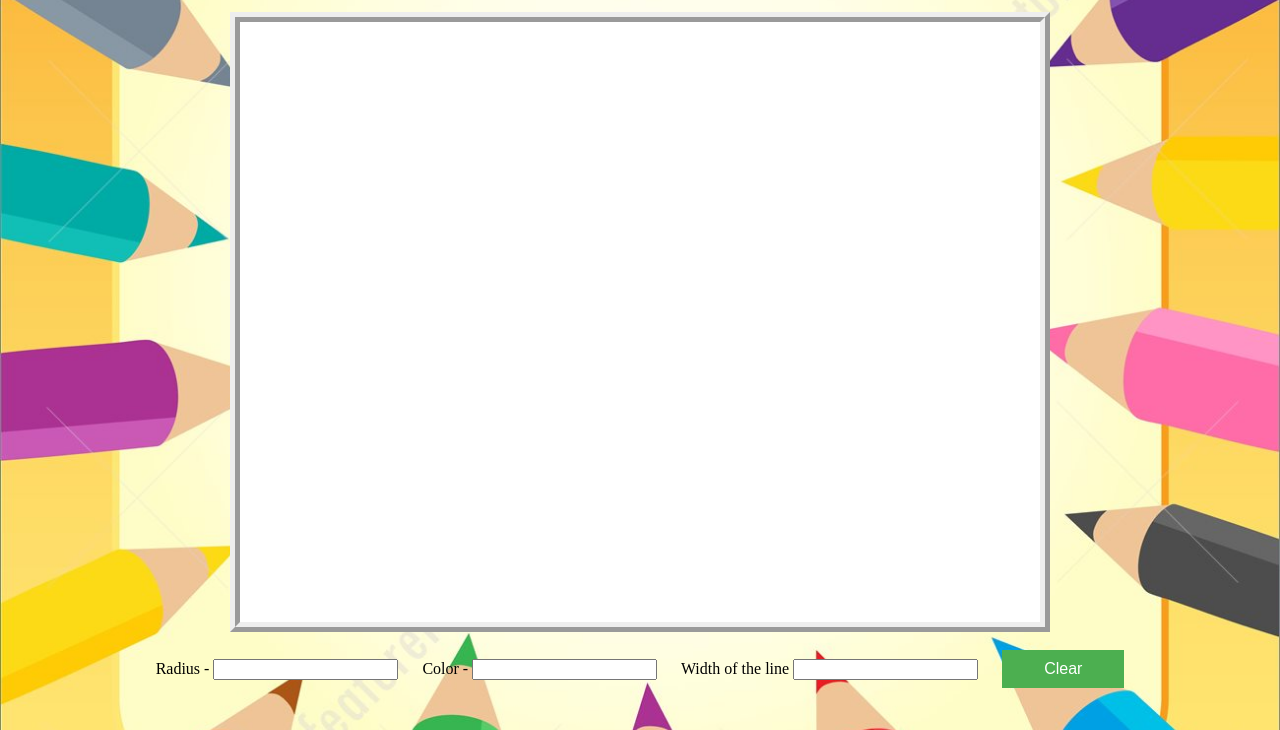
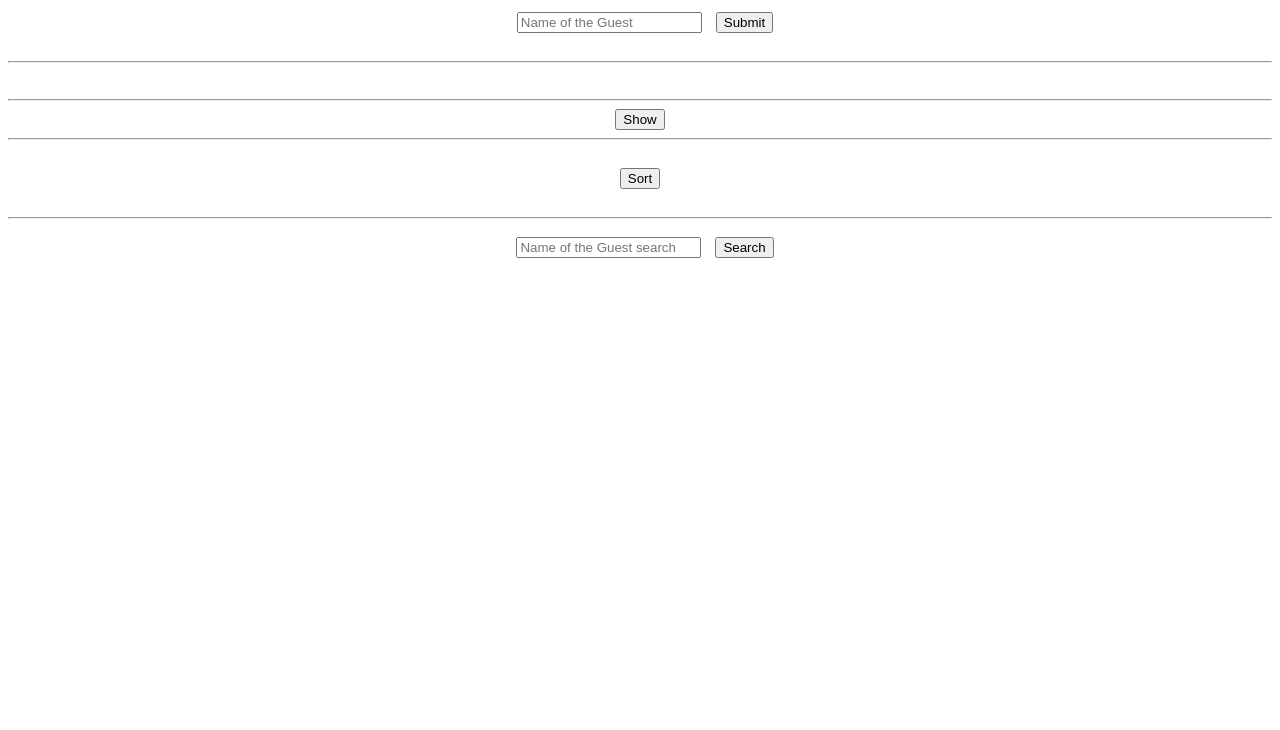
Before and after one commit to ParthBarnwal/Project-82, a plain HTML site: page index.html in a window 1280 px wide. Shown: the part 70-800 px from the top of the page. Drawn offline with Linux system fonts and the light colour scheme.

Commit message:
Add files via upload

```diff
--- a/index.html
+++ b/index.html
@@ -1,31 +1,47 @@
+<!DOCTYPE html>
 <html>
 <head>
+	<title>C80</title>
 <link rel="stylesheet" type="text/css" href="style.css">
-
-    <script type="text/javascript">
-</script>
+	<script src="main.js"></script>
 
 </head>
-<body class="body_backgorund">
+<body>
+<center>
+<h3 style="margin-top: 20px; margin-bottom: 20px; ">
+	Guest list
+</h3>
 
-<div align="center">
-<h1>Paint</h1>
+<div id="rows">
+<input type="text" placeholder="Name of the Guest" id="name1">
+<button onclick="submit();" id="submit_button">
+	Submit
+</button>
+<hr>
+<div id="GuestName" style="font-weight: bold;">
+</div>
+<hr>
+<button onclick="show();" id="show">
+Show
+</button>
+<div id="display_name">
+</div>
+<hr>
+<button onclick="sorting()" id="sort_button">
+	Sort
+</button>
+<div id="display_name_sorted">
+</div>
+<hr>
+<input type="text" placeholder="Name of the Guest search" id="name_of_the_Guest_search">
+<button onclick="searching()" id="search_button">
+Search
+</button>
 
-    <canvas id="myCanvas" width="800" height="600"></canvas>
-        <br><br >
+<div id="error">
+</div>
+</center>
 
-        <span>Radius - </span>
-        <input id="radius" type="number">
-
-     <span>Color - </span>
-     <input id="color" type="text">
-
-     <span>Width of the line</span>
-     <input id="widthofline" type="number">
-
-     <button onclick="cleararea();">Clear</button>
-
-    </div>
-<script src="main.js"></script>
+</script>
 </body>
 </html>
--- a/main.js
+++ b/main.js
@@ -1,56 +1,62 @@
-var mouse_event="empty";
-var last_position_x,last_position_y;
+var number_of_people=[];
 
-color="black";
-Widthofline=1;
-Radius=20
-canvas=document.getElementById("myCanvas");
-ctx=canvas.getContext("2d");
+function submit()
+{
+    var GuestName=document.getElementById("name1").value;
+    number_of_people.push(GuestName);
+    console.log(number_of_people);
+    document.getElementById("GuestName").innerHTML=number_of_people;
+}
+function show()
+{
+    var display_guest_list_array=[];
+    var length_of_the_number_of_people_array=number_of_people.length;
+    console.log(length_of_the_number_of_people_array);
 
-canvas.addEventListener("mousedown",my_mousedown);
+    for(var k=0; k<length_of_the_number_of_people_array; k++)
+    {
+        display_guest_list_array.push("<h4> "+number_of_people[k] + "</h4>");
+        console.log(display_guest_list_array);
+    }
 
-function my_mousedown(e)
-{
-    color=document.getElementById("color").value;
-    Widthofline=document.getElementById("widthofline").value;
-    Radius=document.getElementById("radius").value;
-    mouse_event="mousedown";
+    var remove_commas=display_guest_list_array.join(" ");
+    console.log(remove_commas);
+    document.getElementById("display_name").innerHTML=remove_commas;
 }
+function sorting()
+ {
+    number_of_people.sort();
+    console.log(number_of_people);
 
-canvas.addEventListener("mouseleave",my_mouseleave);
-function my_mouseleave(e)
-{
-    mouse_event="mouseleave";
-    console.log("my_mouseleave");
-}
+    var display_guest_sorted_list_array=[];
 
-canvas.addEventListener("mouseup",my_mouseup);
-function my_mouseup(e)
-{
-    mouse_event="mouseUP";
-    console.log("my_mouseUP");
-}
+    var length_of_the_number_of_people_array=number_of_people.length;
+    console.log(length_of_the_number_of_people_array);
 
-canvas.addEventListener("mousemove",my_mousemove);
-function my_mousemove(e)
-{
-    current_position_of_mouse_x=e.clientX-canvas.offsetLeft;
-    current_position_of_mouse_y=e.clientY-canvas.offsetTop;
+    for(var k=0; k<length_of_the_number_of_people_array; k++)
+    {
+        display_guest_sorted_list_array.push("<h4> "+number_of_people[k] + "</h4>");
+        console.log(display_guest_sorted_list_array);
+    }
 
-    if(mouse_event=="mousedown"){
-        console.log("Current position of x and y cordinates=");
-        console.log("x="+ current_position_of_mouse_x +"y="+current_position_of_mouse_y);
-        ctx.beginPath();
-        ctx.strokeStyle=color;
-        ctx.lineWidth=Widthofline;
-        ctx.arc(current_position_of_mouse_x,current_position_of_mouse_y,Radius,0,2*Math.PI);
-        ctx.stroke();
-    }
-    last_position_x=current_position_of_mouse_x;
-    last_position_y=current_position_of_mouse_y;
-}
+    display_guest_sorted_list_array.sort();
+    console.log(display_guest_sorted_list_array);
 
-function cleararea()
-{
-    ctx.clearRect(0,0,canvas.width,canvas.height);
-}
+    var remove_commas=display_guest_sorted_list_array.join(" ");
+    console.log(remove_commas);
+    document.getElementById("display_name_sorted").innerHTML=remove_commas;
+ }
+ function searching()
+ {
+     var s=document.getElementById("name1").value;
+     var found=0;
+     var j;
+     for(j=0;j<number_of_people.length;j++)
+     {
+         if(s==number_of_people[j]){
+             found=found+1;
+         }
+     }
+     document.getElementById("error").innerHTML="name found"+found+"time/s";
+     console.log("name found"+found+"time/s");
+ }
--- a/style.css
+++ b/style.css
@@ -1,32 +1,28 @@
-.body_backgorund {
-    background-image: url("bg1.jpg");
-    background-position: center;
-    background-size: cover;
-  }
-  body{
-    cursor: pointer;
-  }
-  h1
-  {
-      color: red;
-      font-size: 40px;
-  }
-  #myCanvas
-  {
-      border-width:10px;
-      background-color: white;
-      border-style:ridge;
-  }
+#submit_button
+{
+	margin-top: 20px;
+	margin-bottom: 20px;
+}
+#sort_button
+{
+	margin-top: 20px;
+	margin-bottom: 20px;
+}
 
-  button {
-    background-color: #4CAF50;
-    border: none;
-    color: white;
-    padding: 10px 42px;
-    font-size: 16px;
-  }
+input
+{
+	margin: 10px;
+}
+#GuestName
+{
+    padding: 10px;
+	border-radius: 10px;
+    width: 50%;
+}
 
-  input
-  {
-    margin-right: 20px;
-  }
+#display_name_without_commas
+{
+    padding: 10px;
+	border-radius: 10px;
+    width: 50%;
+}
```
